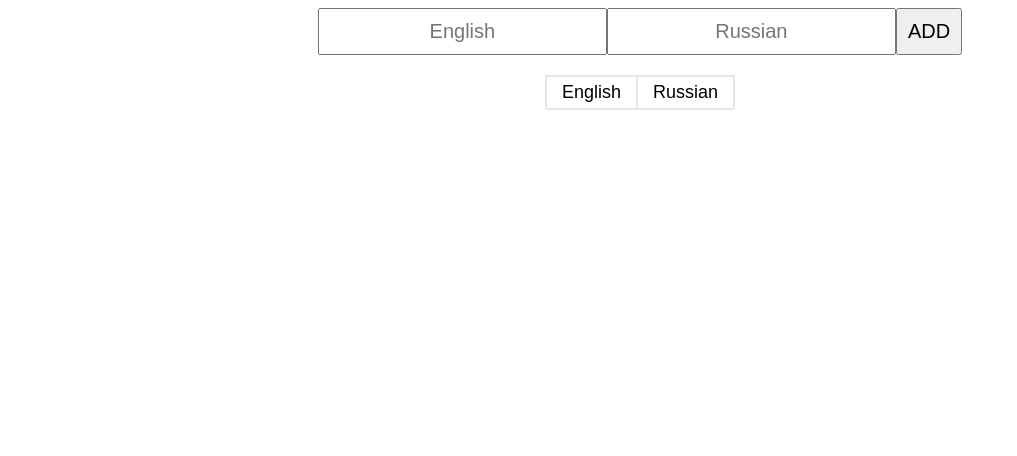
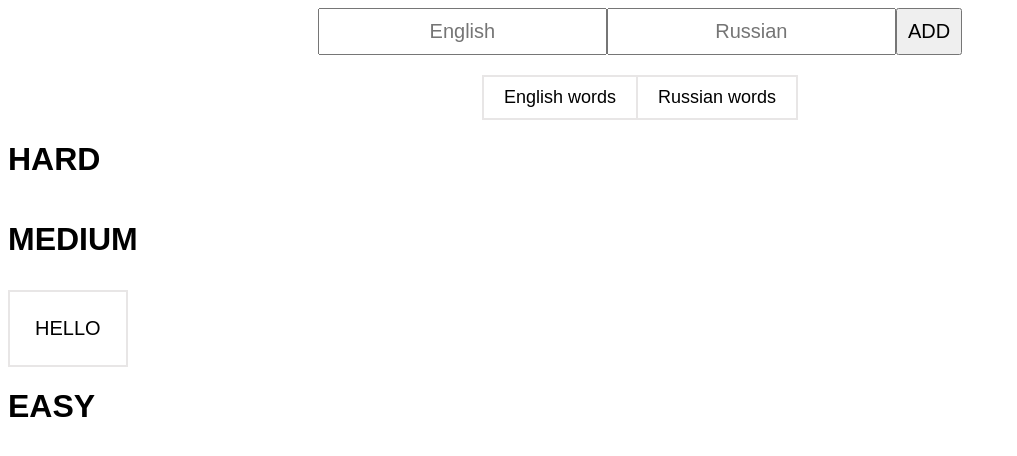
Before and after one commit to sorc97/Dictionary, a React (Create React App) app: page / in a window 1280 px wide. Shown: the top 456 px of the page, without its empty margins (0-1017 px from the left). Built offline with nearby package versions, Linux system fonts and the light colour scheme.

Commit message:
Complexities

```diff
--- a/public/index.html
+++ b/public/index.html
@@ -30,12 +30,18 @@
     }
 
     .changeLang-button{
-      padding: 5px 15px;
+      padding: 10px 20px;
       background-color: #fff;
       border: 2px solid rgba(223, 220, 220, 0.719);
       cursor: pointer;
       font-size: 18px;
       /* margin-right: 10px; */
+    }
+    .changeLang-button:focus{
+      outline: none;
+    }
+    .changeLang-button:hover{
+      background-color: #cccccc3d;
     }
     .changeLang-button:nth-of-type(1) {
       border-right: 0px;
@@ -48,13 +54,17 @@
       padding: 0px;
     }
     .words-list>li{
-      padding: 15px;
+      padding: 25px;
       margin-right: 10px;
       margin-top: 10px;
       border: 2px solid rgba(223, 220, 220, 0.719);
       text-align: center;
       cursor: pointer;
       font-size: 20px;
+      transition: all .4s ease;
+    }
+    .words-list>li:hover{
+
     }
     .russian{
       background-color: #cccccc3d;
--- a/src/components/App.js
+++ b/src/components/App.js
@@ -1,7 +1,7 @@
 import React from 'react'
 import {
   NewWord,
-  WordsContainer,
+  ComplexititesContainer,
   ChangeLangContainer
 } from './Containers'
 
@@ -9,7 +9,7 @@ const App = () =>
   <div className='wrapper'>
     <NewWord/>
     <ChangeLangContainer/>
-    <WordsContainer/>
+    <ComplexititesContainer/>
   </div>
 
 export default App
--- a/src/components/ChangeLangForm.js
+++ b/src/components/ChangeLangForm.js
@@ -2,8 +2,8 @@ import React from 'react'
 
 const ChangeLangForm = ({onChangeLang = f => f}) =>
   <div className = 'changeLang-wrapper'>
-    <button className = 'changeLang-button' onClick={() => onChangeLang('eng')}>English</button>
-    <button className = 'changeLang-button' onClick={() => onChangeLang('rus')}>Russian</button>
+    <button className = 'changeLang-button' onClick={() => onChangeLang('eng')}>English words</button>
+    <button className = 'changeLang-button' onClick={() => onChangeLang('rus')}>Russian words</button>
   </div>
 
 export default ChangeLangForm
--- /dev/null
+++ b/src/components/Complexities.js
@@ -0,0 +1,20 @@
+import React from 'react'
+import Complexity from './Complexity'
+
+const Complexitites = ({words = [], onChange = f => f}) =>
+  <div className='complexity-wrapper'>
+    <Complexity title = 'hard'
+      onChange = {onChange}
+      words = {words}
+    />
+    <Complexity title = 'medium'
+      onChange = {onChange}
+      words = {words}
+    />
+    <Complexity title = 'easy'
+      onChange = {onChange}
+      words = {words}
+    />
+  </div>
+
+export default Complexitites
--- /dev/null
+++ b/src/components/Complexity.js
@@ -0,0 +1,13 @@
+import React from 'react'
+import Words from './Words'
+
+const Complexity = ({title, onChange = f => f, words}) =>
+  <div className='complexity'>
+    <h1 className='complexity-caption'>{title.toUpperCase()}</h1>
+    <Words
+      onChange = {onChange}
+      words = {words.filter(item => item.complexity === title)}
+    />
+  </div>
+
+export default Complexity
--- a/src/components/Containers.js
+++ b/src/components/Containers.js
@@ -5,8 +5,9 @@ import {
   changeLang
 } from '../redux/actionCreators'
 import AddWordForm from './AddWordForm'
-import Words from './Words'
+// import Words from './Words'
 import ChangeLangForm from './ChangeLangForm'
+import Complexitites from './Complexities'
 
 export const NewWord = connect(
   null,
@@ -17,7 +18,7 @@ export const NewWord = connect(
   })
 )(AddWordForm)
 
-export const WordsContainer = connect(
+/* export const WordsContainer = connect(
   state => ({
     words: [...state]
   }),
@@ -26,7 +27,7 @@ export const WordsContainer = connect(
       dispatch(changeWord(id))
     }
   })
-)(Words)
+)(Words) */
 
 export const ChangeLangContainer = connect(
   null,
@@ -36,3 +37,14 @@ export const ChangeLangContainer = connect(
     }
   })
 )(ChangeLangForm)
+
+export const ComplexititesContainer = connect(
+  state => ({
+    words: [...state]
+  }),
+  dispatch => ({
+    onChange(id) {
+      dispatch(changeWord(id))
+    }
+  })
+)(Complexitites)
--- a/src/components/Word.js
+++ b/src/components/Word.js
@@ -1,13 +1,22 @@
 import React from 'react'
 
-const Word = ({eng, rus, currentLang, onChange}) =>
+const Word = ({eng = '', rus = '', currentLang = '', onChange = f=> f}) =>{
+
+  const setContext = (e) => {
+
+  }
+
+  return(
     <li
-    className = {(currentLang === 'eng') ? 'english' : 'russian'}
-    onClick = {onChange}
+      className={(currentLang === 'eng') ? 'english' : 'russian'}
+      onClick={onChange}
+      onContextMenu={setContext}
     >
       {
         (currentLang === 'eng') ? eng: rus
       }
     </li>
+  )
+}
 
 export default Word
--- a/src/redux/constants.js
+++ b/src/redux/constants.js
@@ -3,5 +3,6 @@ export default {
   REMOVE_WORD: "REMOVE_WORD",
   CHANGE_WORD: "CHANGE_WORD",
   CHANGE_LANGUAGE: "CHANGE_LANGUAGE",
-  CHANGE_COMPLEXITY: "CHANGE_COMPLEXITY"
+  CHANGE_COMPLEXITY: "CHANGE_COMPLEXITY",
+  SET_CONTEXT: "SET_CONTEXT"
 }
--- a/src/redux/reducers.js
+++ b/src/redux/reducers.js
@@ -9,7 +9,7 @@ export const word = (state = {}, action) => {
         eng: action.eng.toUpperCase(),
         rus: action.rus.toUpperCase(),
         currentLang: 'eng',
-        comlexity: 'hard'
+        complexity: 'hard'
       }
 
     case C.CHANGE_WORD:
@@ -47,3 +47,9 @@ export const words = (state = [], action) => {
       return state
   }
 }
+
+export const context = (state = {left: 0, top: 0, elemId: 0, isHidden: true}, action) => {
+  switch(action.type) {
+
+  }
+}
--- a/src/redux/store.js
+++ b/src/redux/store.js
@@ -1,7 +1,16 @@
 import {createStore} from 'redux'
 import {words} from './reducers'
 
-const store = createStore(words);
+const initial = [
+  {
+    id: 11111,
+    eng: 'HELLO',
+    rus: 'ПРИВЕТ',
+    currentLang: 'eng',
+    complexity: 'medium'
+  }
+]
+const store = createStore(words, initial);
 
 store.subscribe(()=> console.log(store.getState()));
 
```
Also changed, not shown: src/components/ContextMenu.js (added, +28 -0 lines). Lines whose indentation alone changed are shown as unchanged.
